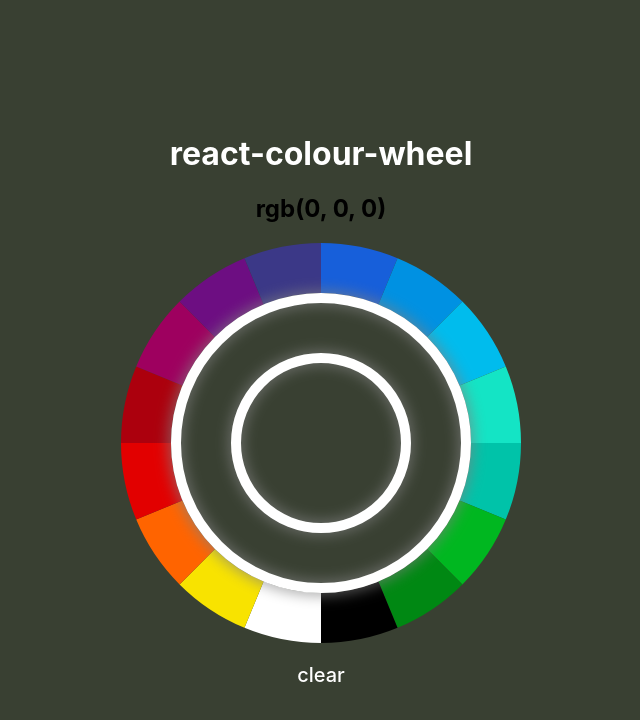
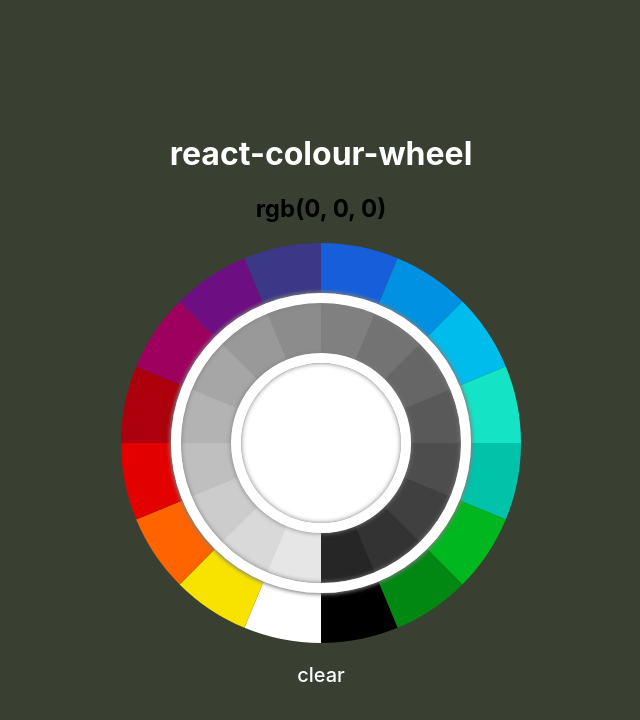
Before and after one commit to talor-hammond/react-colour-wheel, a React (Create React App) app: page / in a window 1280 px wide. Shown: the top 720 px of the page, without its empty margins (319-959 px from the left). Built offline with nearby package versions, Linux system fonts and the light colour scheme.

Commit message:
set colour wheel up to be pre-populated with a colour

```diff
--- a/src/App.js
+++ b/src/App.js
@@ -43,10 +43,12 @@ class App extends Component {
           onColourSelected={(rgb) => this.setState({ selectedColour: rgb })}
           onRef={ref => (this.colourWheel = ref)}
           spacers={{
-            colour: 'white',
+            colour: '#FFFFFF',
             shadowColour: 'grey',
-            shadowBlur: 15
+            shadowBlur: 5
           }}
+          preset // You can set this bool depending on whether you have a pre-selected colour in state.
+          presetColour={'rgb(255, 255, 255)'}
           // animate
         />
         <div
--- a/src/components/colourWheel/ColourWheel.js
+++ b/src/components/colourWheel/ColourWheel.js
@@ -1,3 +1,6 @@
+// NOTES:
+// -- Array-destructuring assignment won't work w vanilla ie11; needs babel-polyfill lol
+
 import React, { Component } from 'react'
 import PropTypes from 'prop-types'
 
@@ -109,8 +112,21 @@ class ColourWheel extends Component {
     this.canvasEl = document.getElementById('colour-picker')
     this.ctx = this.canvasEl.getContext('2d')
 
-    this.drawOuterWheel()
-    this.drawSpacers()
+    if (this.props.preset) {
+      const rgb = colourToRgbObj(this.props.presetColour)
+      const { r, g, b } = rgb
+      const rgbShades = produceRgbShades(r, g, b, this.props.shades)
+
+      this.setState({ rgb, rgbShades }, () => {
+        this.drawOuterWheel()
+        this.drawInnerWheel()
+        this.drawCenterCircle()
+        this.drawSpacers()
+      })
+    } else {
+      this.drawOuterWheel()
+      this.drawSpacers()
+    }
   }
 
   componentWillUnmount () {
@@ -209,6 +225,7 @@ class ColourWheel extends Component {
 
   // MARK - Drawing:
   drawOuterWheel () {
+    // TODO: Draw outline; separate method.
     const { radius, colours, lineWidth } = this.props
     const height = radius * 2
     const width = radius * 2
@@ -267,6 +284,7 @@ class ColourWheel extends Component {
   }
 
   drawInnerWheel () {
+    // TODO: Animate
     const { rgbShades } = this.state
     const { radius, lineWidth } = this.props
 
@@ -319,8 +337,6 @@ class ColourWheel extends Component {
     this.ctx.closePath()
   }
 
-  // TODO: Draw white rings w shadowBlur
-
   render () {
     const { radius, dynamicCursor } = this.props
 
@@ -353,7 +369,8 @@ ColourWheel.propTypes = {
   padding: PropTypes.number,
   dynamicCursor: PropTypes.bool,
   spacers: PropTypes.object,
-  onColourSelected: PropTypes.func
+  onColourSelected: PropTypes.func,
+  preset: PropTypes.bool
 }
 
 ColourWheel.defaultProps = {
@@ -361,7 +378,8 @@ ColourWheel.defaultProps = {
   colours: hexStrings,
   shades: 16,
   padding: 0,
-  dynamicCursor: true
+  dynamicCursor: true,
+  preset: false
 }
 
 export default ColourWheel
```
